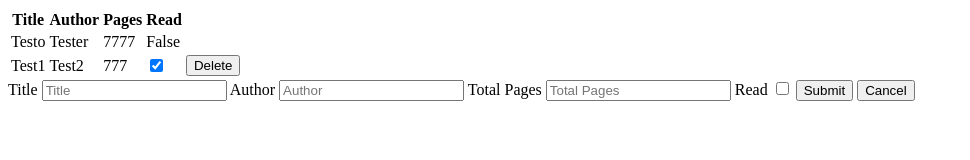
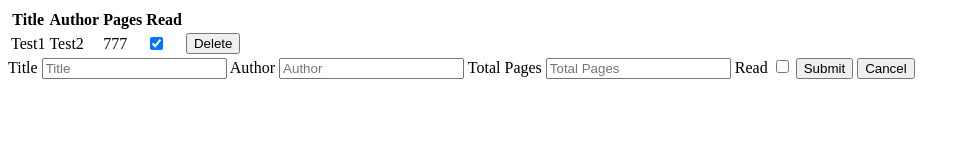
Before and after one commit to jincrypt/TOP-Library, a plain HTML site: page index.html in a window 1280 px wide. Shown: the whole page, without its empty margins (0-970 px from the left). Drawn offline with Linux system fonts and the light colour scheme.

Commit message:
Removed example

```diff
--- a/index.html
+++ b/index.html
@@ -18,12 +18,6 @@
                 <th>Pages</th>
                 <th>Read</th>
             </tr>
-            <tr>
-                <td>Testo</td>
-                <td>Tester</td>
-                <td>7777</td>
-                <td>False</td>
-            </tr>
         </tbody>
     </table>
 
```
